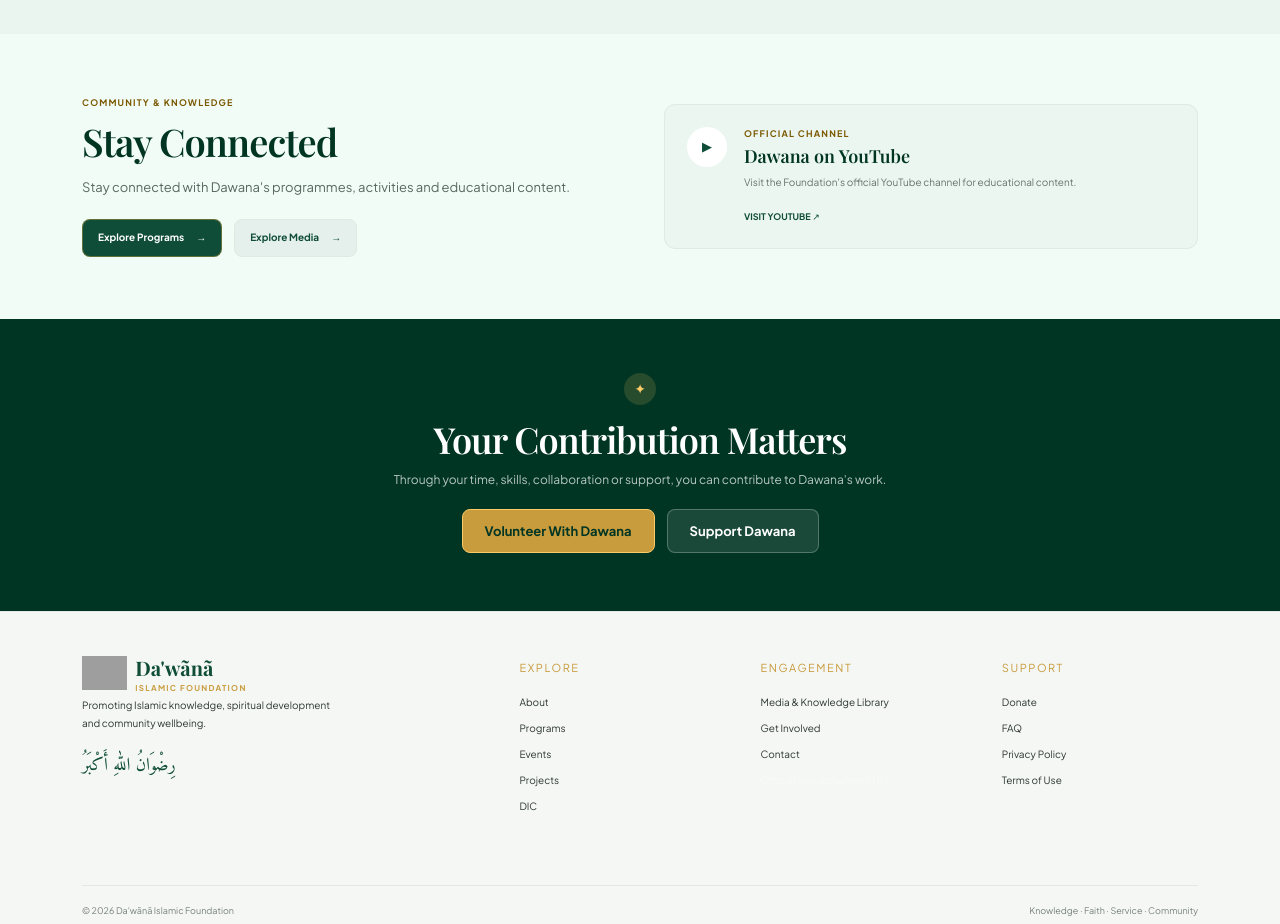
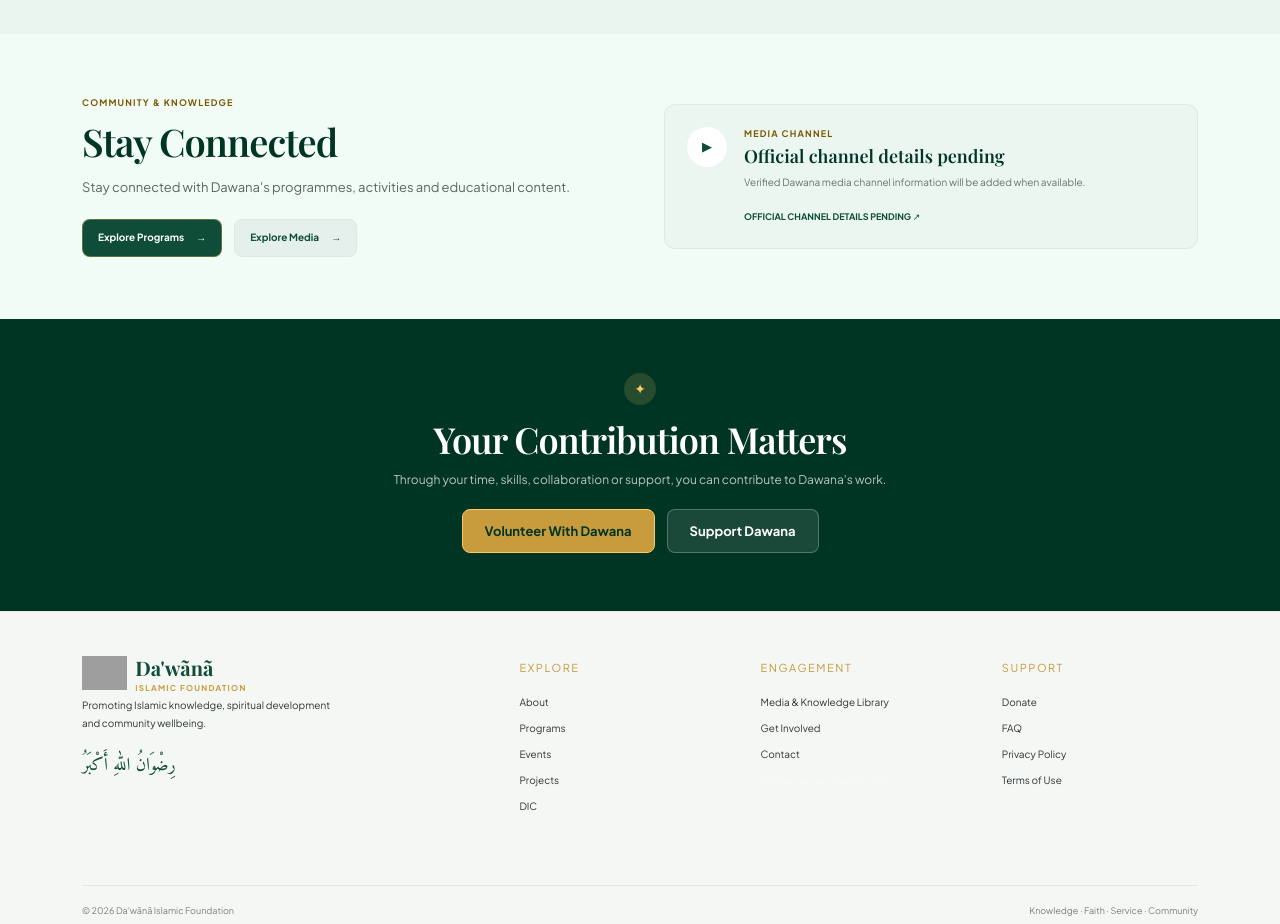
Before and after one commit to AbuHumayd1/DAWANA-ISLAMIC-FOUNDATION_WEB-APP, a React (Vite) app in the folder dawana-platform/: page /get-involved in a window 1280 px wide. Shown: the part 2520-3444 px from the top of the page. Built offline with nearby package versions, Linux system fonts and the light colour scheme; grey boxes are pictures that could not be loaded; a web font is replaced by a local one.

Commit message:
Remove unverified media channel link

```diff
--- a/dawana-platform/src/pages/GetInvolved.jsx
+++ b/dawana-platform/src/pages/GetInvolved.jsx
@@ -42,7 +42,7 @@ function SupportSection() {
 }
 
 function CommunitySection() {
-  return <section className="get-involved-community" id="community-section"><Container><div><span className="eyebrow">Community &amp; Knowledge</span><h2>Stay Connected</h2><p>Stay connected with Dawana's programmes, activities and educational content.</p><div className="get-involved-community-actions"><Link className="button" to="/programs">Explore Programs <span aria-hidden="true">→</span></Link><Link className="button button-soft" to="/media">Explore Media <span aria-hidden="true">→</span></Link></div></div><aside className="get-involved-channel"><span className="get-involved-channel-icon" aria-hidden="true">▶</span><div><span className="eyebrow">Official channel</span><h3>Dawana on YouTube</h3><p>Visit the Foundation's official YouTube channel for educational content.</p><a href="https://www.youtube.com/@dawanaislamicfoundation" target="_blank" rel="noreferrer">Visit YouTube <span aria-hidden="true">↗</span></a></div></aside></Container></section>
+  return <section className="get-involved-community" id="community-section"><Container><div><span className="eyebrow">Community &amp; Knowledge</span><h2>Stay Connected</h2><p>Stay connected with Dawana's programmes, activities and educational content.</p><div className="get-involved-community-actions"><Link className="button" to="/programs">Explore Programs <span aria-hidden="true">→</span></Link><Link className="button button-soft" to="/media">Explore Media <span aria-hidden="true">→</span></Link></div></div><aside className="get-involved-channel"><span className="get-involved-channel-icon" aria-hidden="true">▶</span><div><span className="eyebrow">Media channel</span><h3>Official channel details pending</h3><p>Verified Dawana media channel information will be added when available.</p><a aria-disabled="true" title="Official YouTube channel details are pending">Official channel details pending <span aria-hidden="true">↗</span></a></div></aside></Container></section>
 }
 
 export default function GetInvolved() {
```
